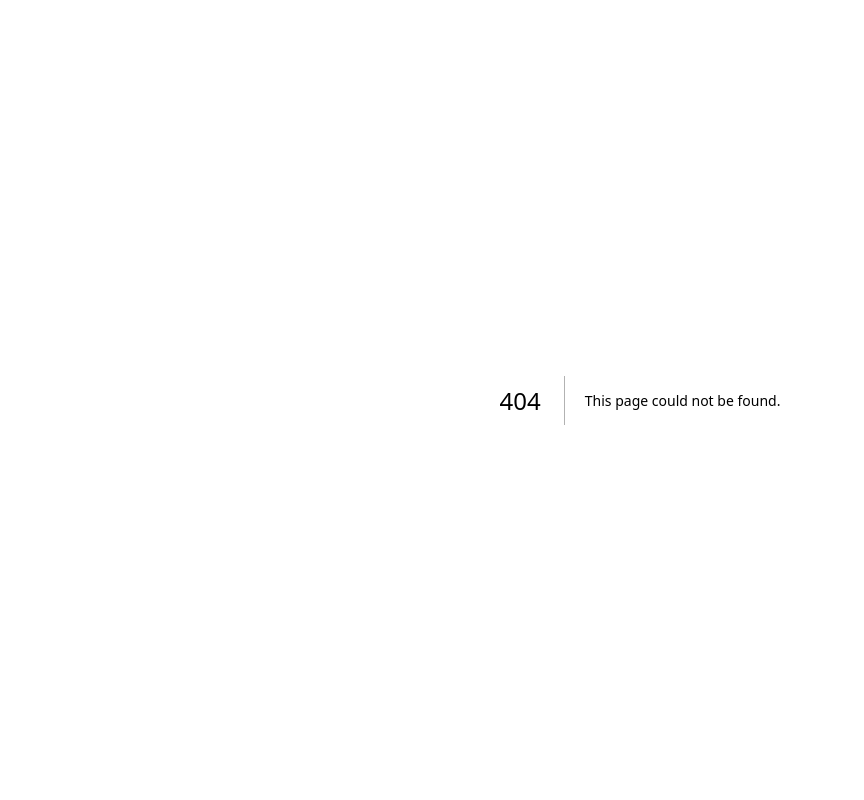
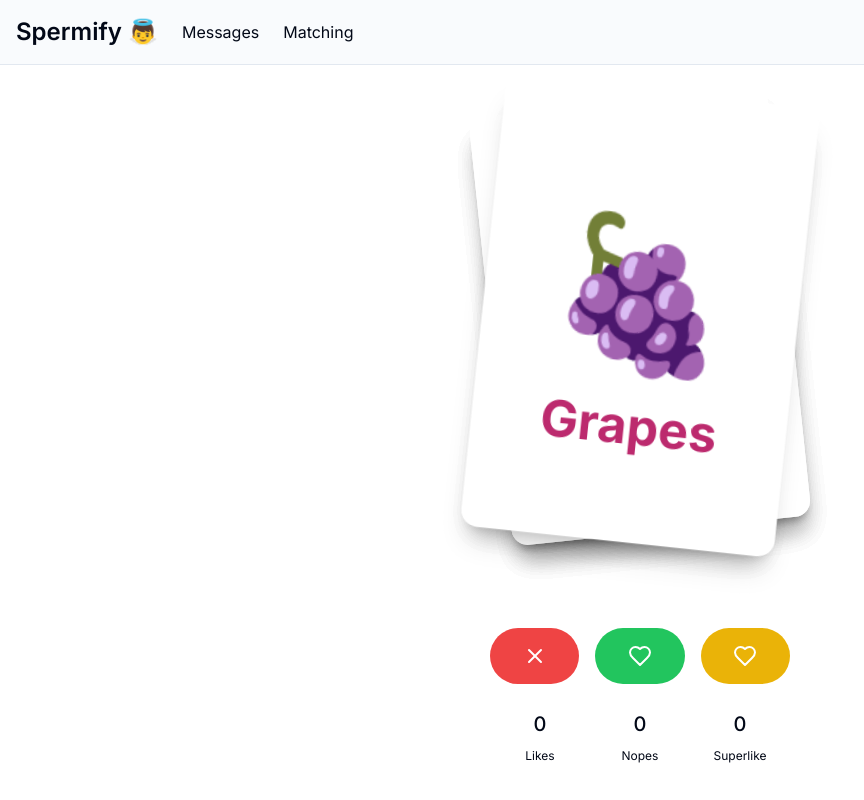
Before and after one commit to pierrot498/zksocial1, a Next.js app in the folder apps/frontend/: page /matching in a window 1280 px wide. Before the commit this address had no page. Shown: the whole page, without its empty margins (0-864 px from the left). Built offline with nearby package versions, Linux system fonts and the light colour scheme.

Commit message:
feat: matching page

```diff
--- a/apps/frontend/package.json
+++ b/apps/frontend/package.json
@@ -13,6 +13,7 @@
     "@radix-ui/react-slot": "^1.1.0",
     "class-variance-authority": "^0.7.0",
     "clsx": "^2.1.1",
+    "framer-motion": "^11.3.30",
     "lucide-react": "^0.435.0",
     "next": "14.2.6",
     "react": "^18",
--- a/apps/frontend/src/app/(main)/layout.tsx
+++ b/apps/frontend/src/app/(main)/layout.tsx
@@ -4,7 +4,7 @@
   return (
     <div className="min-h-screen bg-background font-sans antialiased">
       <div className="flex justify-start bg-muted/40  border-b p-4 items-center gap-6">
-        <p className="text-2xl font-semibold">Spermify</p>
+        <p className="text-2xl font-semibold">Spermify 👼</p>
         <Link href="/messages">Messages</Link>
         <Link href="/matching">Matching</Link>
       </div>
--- /dev/null
+++ b/apps/frontend/src/app/(main)/matching/page.tsx
@@ -0,0 +1,103 @@
+"use client";
+
+import Card, { CardType, SwipeType } from "@/components/features/matching/Card";
+import { AnimatePresence, PanInfo } from "framer-motion";
+import { RotateCwIcon } from "lucide-react";
+import { useState } from "react";
+
+export const CARDS = [
+  { id: 0, emoji: "🍅", name: "Tomato", color: "#E42100" },
+  { id: 1, emoji: "🍊", name: "Tangerine", color: "#F36000" },
+  { id: 2, emoji: "🍋", name: "Lemon", color: "#F3BC00" },
+  { id: 3, emoji: "🍐", name: "Pear", color: "#A0A226" },
+  { id: 4, emoji: "🥬", name: "Lettuce", color: "#349B19" },
+  { id: 5, emoji: "🫐", name: "Blueberries", color: "#70BBFF" },
+  { id: 6, emoji: "🍆", name: "Eggplant", color: "#7F4877" },
+  { id: 7, emoji: "🍇", name: "Grapes", color: "#BC2A6E" },
+];
+
+export type ResultType = { [k in SwipeType]: number };
+
+export type HistoryType = CardType & { swipe: SwipeType };
+
+interface CounterProps {
+  testid: string;
+  label: string;
+  count: number;
+}
+
+const Counter: React.FC<CounterProps> = ({ count, label, testid }) => {
+  return (
+    <div className="flex flex-col items-center space-y-2">
+      <div
+        className="w-14 h-8 text-xl font-medium rounded-full bg-white inline-flex justify-center items-center"
+        data-testid={testid}
+      >
+        {count}
+      </div>
+      <span className="text-xs">{label}</span>
+    </div>
+  );
+};
+
+export default function Page() {
+  const [cards, setCards] = useState(CARDS);
+
+  const [result, setResult] = useState<ResultType>({
+    like: 0,
+    nope: 0,
+    superlike: 0,
+  });
+  // index of last card
+  const activeIndex = cards.length - 1;
+  const removeCard = (oldCard: CardType, swipe: SwipeType) => {
+    setCards((current) =>
+      current.filter((card) => {
+        return card.id !== oldCard.id;
+      })
+    );
+    setResult((current) => ({ ...current, [swipe]: current[swipe] + 1 }));
+  };
+
+  const [leaveX, setLeaveX] = useState(0);
+  const [leaveY, setLeaveY] = useState(0);
+
+  const onSuperlike = () => {
+    setLeaveY(-2000);
+    removeCard(cards[activeIndex], "superlike");
+  };
+
+  const onLike = () => {
+    setLeaveX(1000);
+    removeCard(cards[activeIndex], "like");
+  };
+
+  const onNope = () => {
+    setLeaveX(-1000);
+    removeCard(cards[activeIndex], "nope");
+  };
+
+  const cardClassNames = `absolute h-[430px] w-[300px] bg-white shadow-xl rounded-2xl flex flex-col justify-center items-center cursor-grab`;
+
+  return (
+    <>
+      <div className="flex justify-center items-center h-full">
+        <div>
+          <div className="relative h-[582px] w-[300px]">
+            <AnimatePresence>
+              {cards.map((card, index) => (
+                <Card key={card.name} active={index === activeIndex} removeCard={removeCard} card={card} />
+              ))}
+            </AnimatePresence>
+            {cards.length === 0 ? <span className=" text-xl">End of Stack</span> : null}
+          </div>
+          <footer className="grid grid-cols-3 mt-6">
+            <Counter label="Likes" count={result.like} testid="like-count" />
+            <Counter label="Nopes" count={result.nope} testid="nope-count" />
+            <Counter label="Superlike" count={result.superlike} testid="superlike-count" />
+          </footer>
+        </div>
+      </div>
+    </>
+  );
+}
--- /dev/null
+++ b/apps/frontend/src/components/features/matching/Card.tsx
@@ -0,0 +1,126 @@
+import { PanInfo, motion } from "framer-motion";
+import { Heart, RotateCwIcon, X } from "lucide-react";
+import { useState } from "react";
+
+export type SwipeType = "like" | "nope" | "superlike";
+
+export interface CardType {
+  id: number;
+  emoji: string;
+  name: string;
+  color: string;
+}
+
+export interface CardProps {
+  card: CardType;
+  active: boolean;
+  removeCard: (oldCard: CardType, swipe: SwipeType) => void;
+}
+const Card: React.FC<CardProps> = ({ card, removeCard, active }) => {
+  const [leaveX, setLeaveX] = useState(0);
+  const [leaveY, setLeaveY] = useState(0);
+
+  const onSuperlike = () => {
+    setLeaveY(-2000);
+    removeCard(card, "superlike");
+  };
+
+  const onLike = () => {
+    setLeaveX(1000);
+    removeCard(card, "like");
+  };
+
+  const onNope = () => {
+    setLeaveX(-1000);
+    removeCard(card, "nope");
+  };
+
+  const onDragEnd = (_e: any, info: PanInfo) => {
+    if (info.offset.y < -100) {
+      return onSuperlike();
+    }
+    if (info.offset.x > 100) {
+      return onLike();
+    }
+    if (info.offset.x < -100) {
+      return onNope();
+    }
+  };
+  const classNames = `h-[430px] w-[300px] bg-white shadow-xl rounded-2xl flex flex-col justify-center items-center cursor-grab`;
+  return (
+    <div className="absolute">
+      <div>
+        {active ? (
+          <motion.div
+            drag={true}
+            dragConstraints={{ left: 0, right: 0, top: 0, bottom: 0 }}
+            onDragEnd={onDragEnd}
+            initial={{
+              scale: 1,
+            }}
+            animate={{
+              scale: 1.05,
+              rotate: `${card.name.length % 2 === 0 ? 6 : -6}deg`,
+            }}
+            exit={{
+              x: leaveX,
+              y: leaveY,
+              opacity: 0,
+              scale: 0.5,
+              transition: { duration: 0.4 },
+            }}
+            className={classNames}
+            data-testid="active-card"
+          >
+            <Emoji label={card.name} emoji={card.emoji} />
+            <Title title={card.name} color={card.color} />
+          </motion.div>
+        ) : (
+          <div className={`${classNames} ${card.name.length % 2 === 0 ? "rotate-6" : "-rotate-6"}`}>
+            <Emoji label={card.name} emoji={card.emoji} />
+            <Title title={card.name} color={card.color} />
+          </div>
+        )}
+      </div>
+      {active && !leaveX && !leaveY && (
+        <div className="grid grid-cols-3 gap-4 mt-24">
+          <button onClick={onNope} className="bg-red-500 p-2 py-4 rounded-full flex items-center justify-center">
+            <X className="text-white" />
+          </button>
+
+          <button onClick={onLike} className="bg-green-500 p-2 py-4 rounded-full flex items-center justify-center">
+            <Heart className="text-white" />
+          </button>
+          <button
+            onClick={onSuperlike}
+            className="bg-yellow-500 p-2 py-4 rounded-full flex items-center justify-center"
+          >
+            <Heart className="text-white" />
+          </button>
+        </div>
+      )}
+    </div>
+  );
+};
+
+/**
+ * a11y friendly component for emojis
+ * @reference https://devyarns.com/accessible-emojis
+ */
+const Emoji: React.FC<{ emoji: string; label: string }> = ({ emoji, label }) => {
+  return (
+    <span role="img" aria-label={label} className="text-[140px]">
+      {emoji}
+    </span>
+  );
+};
+
+const Title: React.FC<{ title: string; color: string }> = ({ title, color }) => {
+  return (
+    <span style={{ color }} className="text-5xl font-bold">
+      {title}
+    </span>
+  );
+};
+
+export default Card;
```
Also changed, not shown: 1 other file (tests, documents, lock files or other folders).
